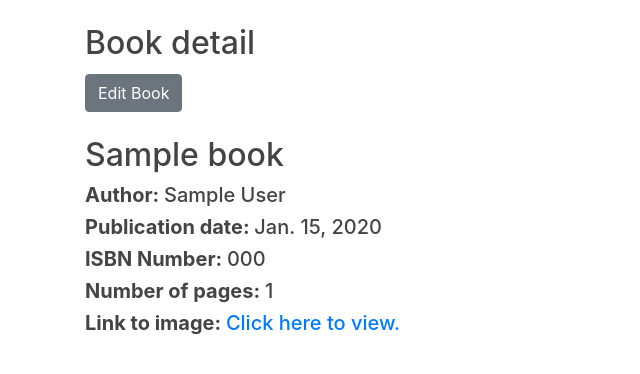
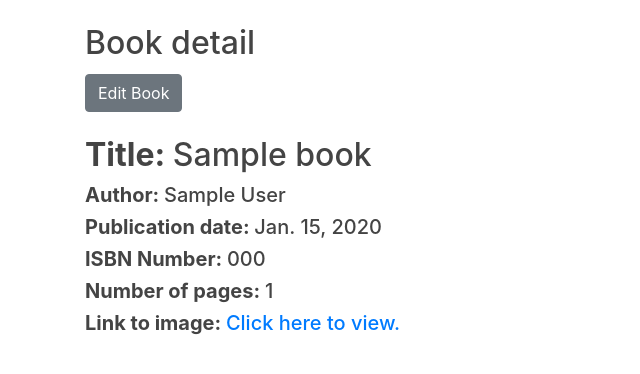
Before and after one commit to Sicret89/google_books_api, a Django app: page /books/1/ in a window 1280 px wide. Shown: the part 56-430 px from the top of the page, without its empty margins (0-640 px from the left). Run offline with Django 3.2, Linux system fonts and the light colour scheme; tables that the repository leaves empty hold one stand-in row (values such as "Sample post"); some libraries are stand-ins or nearby versions.

Commit message:
book title in detail added

```diff
--- a/google_books_api/books/templates/books/books_detail.html
+++ b/google_books_api/books/templates/books/books_detail.html
@@ -12,7 +12,7 @@
         </div>
         <div class="media">
             <div class="media-body">
-                <h2 class="mt-2 mb-2">{{ object.title }}</h2>
+                <h2 class="mt-2 mb-2"><strong>Title: </strong>{{ object.title }}</h2>
                 <h5 class="mt-2 mb-2"><strong>Author: </strong>{{ object.author }}</h5>
                 <h5 class="mt-2 mb-2"><strong>Publication date: </strong>{{ object.published_date }}</h5>
                 <h5 class="mt-2 mb-2"><strong>ISBN Number: </strong>{{ object.isbn_number }}</h5>
```
